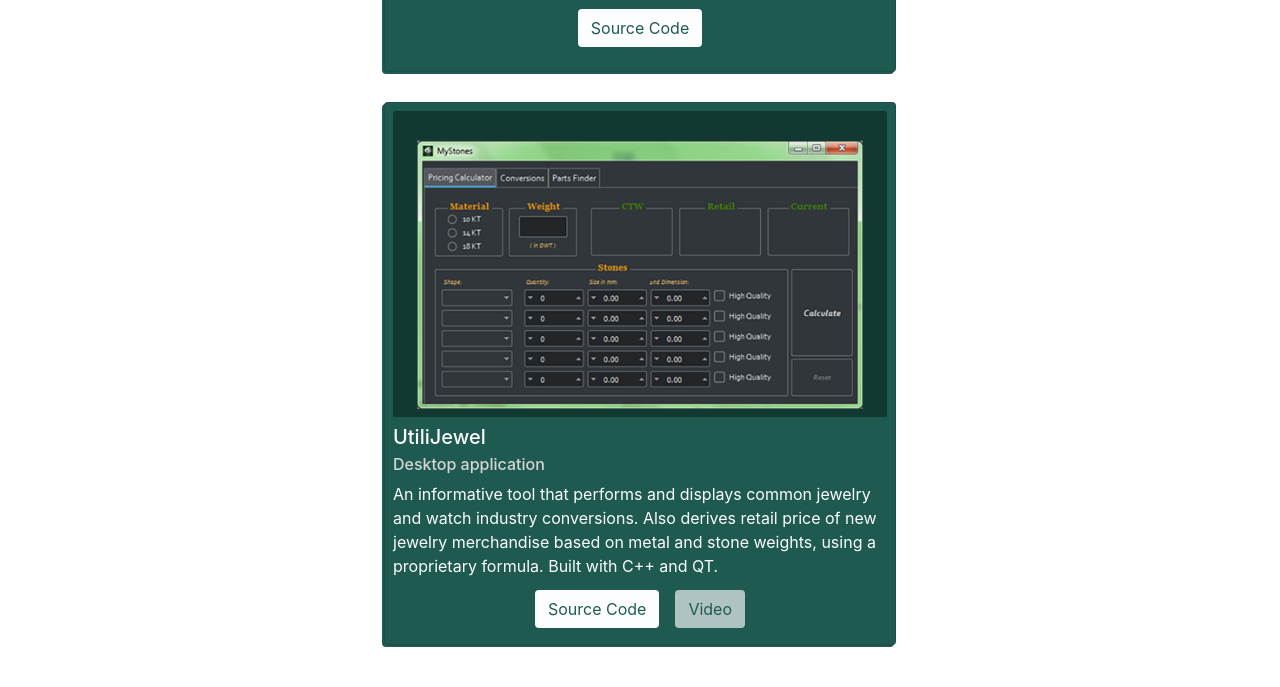
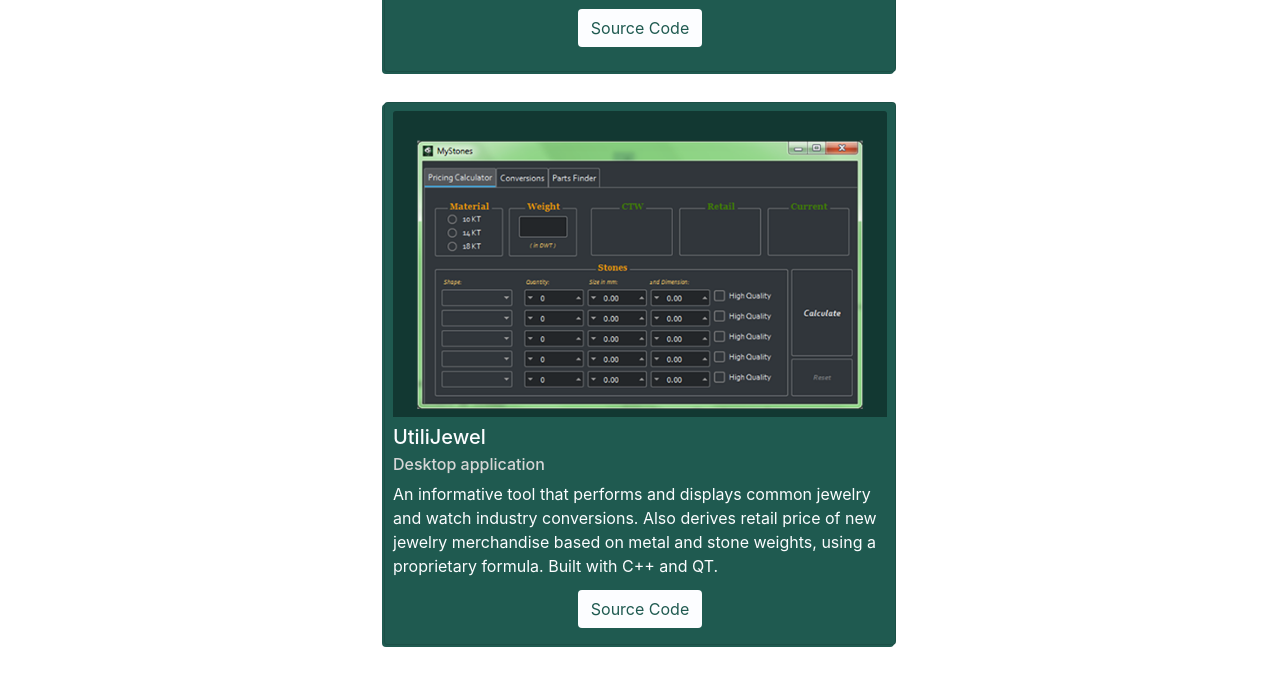
Before and after one commit to bradley-cline/bradley-cline.github.io, a plain HTML site: page projects.html in a window 1280 px wide. Shown: the part 1611-2298 px from the top of the page. Drawn offline with nearby package versions, Linux system fonts and the light colour scheme.

Commit message:
Removed video link to UtiliJewel

```diff
--- a/projects.html
+++ b/projects.html
@@ -69,7 +69,7 @@
 				<p class="card-body mb-1 p-0">An informative tool that performs and displays common jewelry and watch industry conversions. Also derives retail price of new jewelry merchandise based on metal and stone weights, using a proprietary formula. Built with C++ and QT.</p>
 				<div class="row m-2 justify-content-center">
 					<a href="https://github.com/bradley-cline/MyStones" target="_blank" class="btn ml-2 mr-2">Source Code</a>
-					<a href="#" class="disabled btn ml-2 mr-2">Video</a>
+<!-- 					<a href="#" class="disabled btn ml-2 mr-2">Video</a> -->
 				</div>
 			</div>
 			<!-- <div class="card p-2" style="width: 18rem">
```
